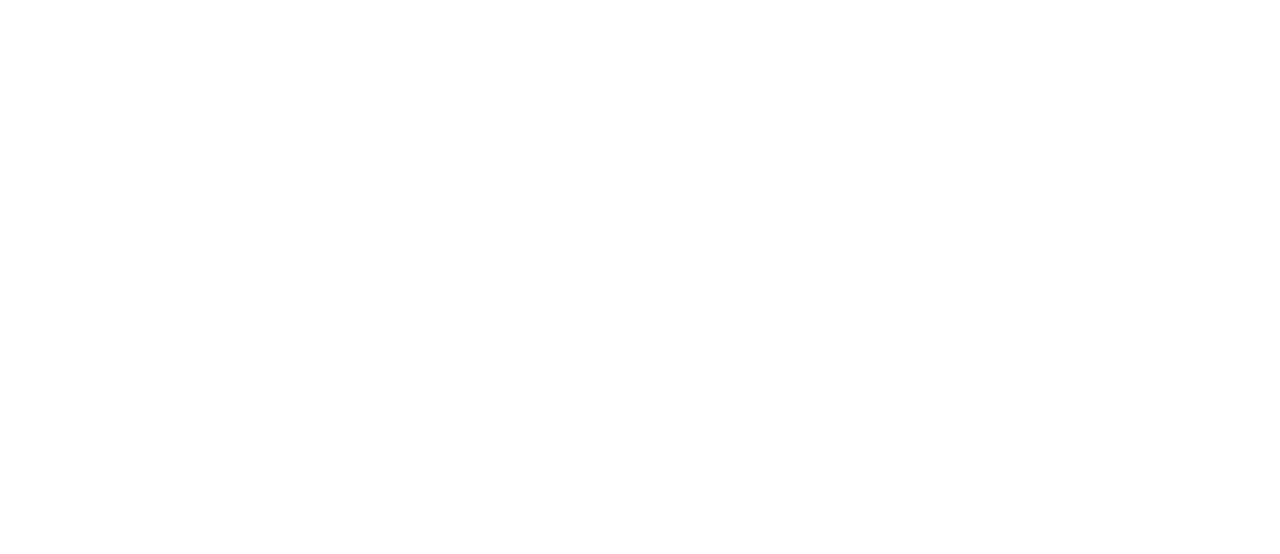
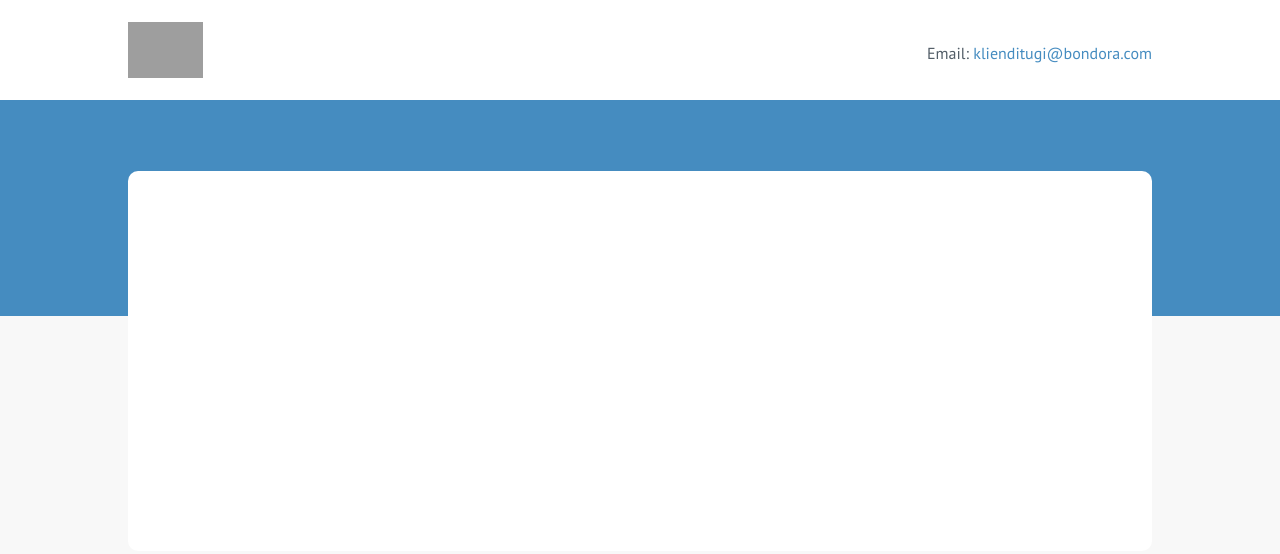
Before and after one commit to rdobrynin/bondora, a plain HTML site: page index.html in a window 1280 px wide. Drawn offline with Linux system fonts and the light colour scheme; grey boxes are pictures that could not be loaded.

Commit message:
Added wrappers and logo

```diff
--- a/index.html
+++ b/index.html
@@ -42,23 +42,23 @@
 
 
 
-<!--<div id="header">-->
-    <!--<div class="wrapper">-->
-        <!--<a href="/" id="logo"><img src="images/logo.png" height="56" alt="bondora"></a>-->
-        <!--<span id="email-address">Email:&nbsp;<a href="mailto:roman.dobrynin@gmail.com">klienditugi@bondora.com</a></span>-->
-    <!--</div>-->
-<!--</div>-->
-<!--<div class="sub-div"></div>-->
-<!--<div class="wrapper">-->
-        <!--<div id="content">-->
+<div id="header">
+    <div class="wrapper">
+        <a href="/" id="logo"><img src="images/logo.png" height="56" alt="bondora"></a>
+        <span id="email-address">Email:&nbsp;<a href="mailto:roman.dobrynin@gmail.com">klienditugi@bondora.com</a></span>
+    </div>
+</div>
+<div class="sub-div"></div>
+<div class="wrapper">
+        <div id="content">
 
-        <!--</div>-->
-<!--</div>-->
+        </div>
+</div>
 <!--<form action="" id="loan-form"  accept-charset="utf-8">-->
     <!--<input type="hidden" id="loan-value" name="loan" value="500" />-->
     <!--<input type="email" name="email" value="" required placeholder="Email" />-->
     <!--<input type="submit" name="submit" value="Submit form" />-->
 <!--</form>-->
-<div class="the-return"></div>
+<!--<div class="the-return"></div>-->
 </body>
 </html>
--- a/scss/content.scss
+++ b/scss/content.scss
@@ -1,37 +1,38 @@
-//html {
-//  background-color: #f8f8f8;
-//}
-//
-//body {
-//  font-family: 'PT Sans', sans-serif;;
-//  font-size: 16px;
-//}
-//
-//a {
-//  text-decoration: none;
-//  color: $brand-color;
-//  &:hover, &:focus {
-//    color: $a-hover-color;
-//  }
-//}
-//
-//.sub-div {
-//  background-color: $brand-color;
-//  height: 216px;
-//}
-//
-//.wrapper {
-//  max-width: $default-width;
-//  width: 100%;
-//  position: relative;
-//  margin: 0 auto;
-//}
-//
-//
-//#content {
-//  @include border-radius($default-border-radius);
-//  background-color: #fff;
-//  width: 100%;
-//  height: 380px;
-//  top: -145px;
-//}
+html {
+  background-color: #f8f8f8;
+}
+
+body {
+  font-family: 'PT Sans', sans-serif;;
+  font-size: 16px;
+}
+
+a {
+  text-decoration: none;
+  color: $brand-color;
+  &:hover, &:focus {
+    color: $a-hover-color;
+  }
+}
+
+.sub-div {
+  background-color: $brand-color;
+  height: 216px;
+}
+
+.wrapper {
+  max-width: $default-width;
+  width: 100%;
+  position: relative;
+  margin: 0 auto;
+}
+
+
+#content {
+  @include border-radius($default-border-radius);
+  background-color: #fff;
+  width: 100%;
+  height: 380px;
+  top: -145px;
+  position: absolute;
+}
--- a/scss/header.scss
+++ b/scss/header.scss
@@ -1,18 +1,18 @@
-//#header {
-//  background-color: #fff;
-//  height: 100px;
-//  a#logo {
-//    height: 100px;
-//    left:0;
-//    img {
-//      top: 22px;
-//      position: absolute;
-//    }
-//  }
-//  #email-address {
-//    color: $middle-grey-color;
-//    position: absolute;
-//    right: 0;
-//    top: 45px;
-//  }
-//}
+#header {
+  background-color: #fff;
+  height: 100px;
+  a#logo {
+    height: 100px;
+    left:0;
+    img {
+      top: 22px;
+      position: absolute;
+    }
+  }
+  #email-address {
+    color: $middle-grey-color;
+    position: absolute;
+    right: 0;
+    top: 45px;
+  }
+}
```
Also changed, not shown: stylesheets/content.css (added), stylesheets/header.css, stylesheets/mixin.css (added), stylesheets/styles.css.
